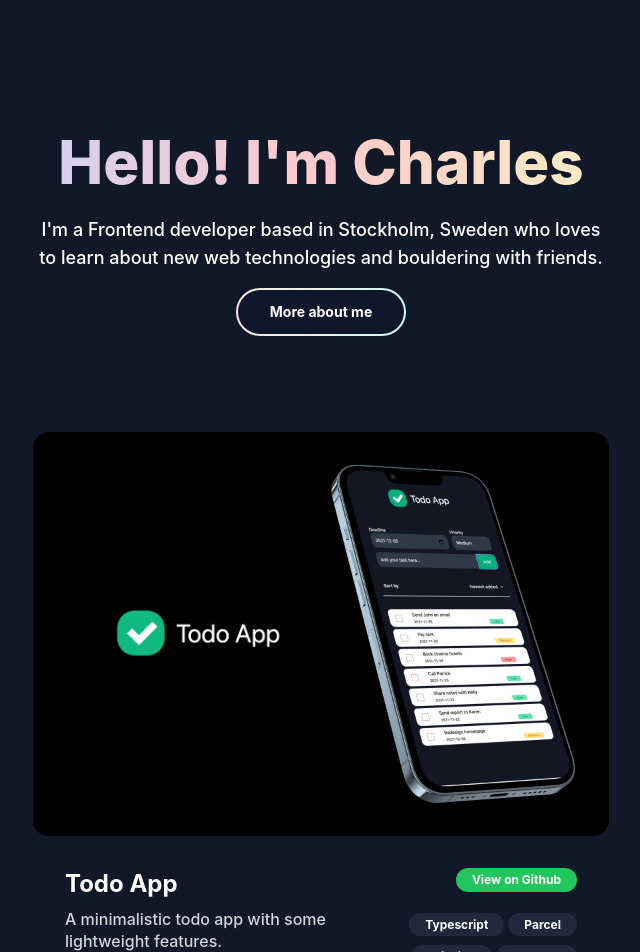
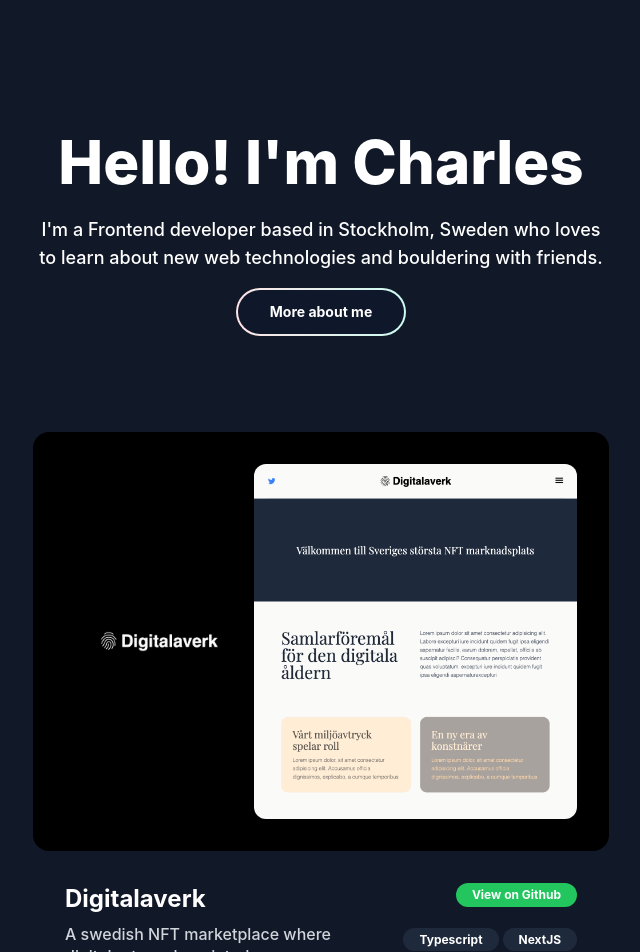
Before and after one commit to ckrook/Portfolio, a React (Create React App) app: page / in a window 1280 px wide. Shown: the part 100-1052 px from the top of the page, without its empty margins (319-959 px from the left). Built offline with nearby package versions, Linux system fonts and the light colour scheme.

Commit message:
Added project

```diff
--- a/src/App.js
+++ b/src/App.js
@@ -13,7 +13,7 @@
         <section>
           <div className="max-w-screen-xl px-4 py-24 mx-auto sm:px-6 lg:px-8">
             <div className="max-w-3xl mx-auto text-center">
-              <h1 className="text-4xl font-extrabold text-transparent sm:text-6xl bg-clip-text bg-gradient-to-r from-indigo-200 via-red-200 to-yellow-100">
+              <h1 className="text-4xl font-extrabold text-white sm:text-6xl">
                 Hello! I'm Charles
               </h1>
               <div>
--- a/src/components/Projects.js
+++ b/src/components/Projects.js
@@ -6,8 +6,20 @@
 import weather from "./../assets/weatherapp.png";
 import weatherlogo from "./../assets/weather-logo.png";
 
+import digitalaverk from "./../assets/digitalaverk.png";
+import digitalaverk2 from "./../assets/digitalaverk2.png";
+
 function Projects() {
   const projects = [
+    {
+      title: "Digitalaverk",
+      description: "A swedish NFT marketplace where digital art can be minted.",
+      logo: digitalaverk,
+      img: digitalaverk2,
+      badge: ["Typescript", "NextJS", "Sanity", "Thirdweb", "Tailwind"],
+      live: "https://nft-drop-p671mbzgg-ckrook.vercel.app/",
+      repo: "https://github.com/ckrook/Digitalaverk",
+    },
     {
       title: "Todo App",
       description: "A minimalistic todo app with some lightweight features.",
```
Also changed, not shown: src/assets/digitalaverk.png (added), src/assets/digitalaverk2.png (added).
